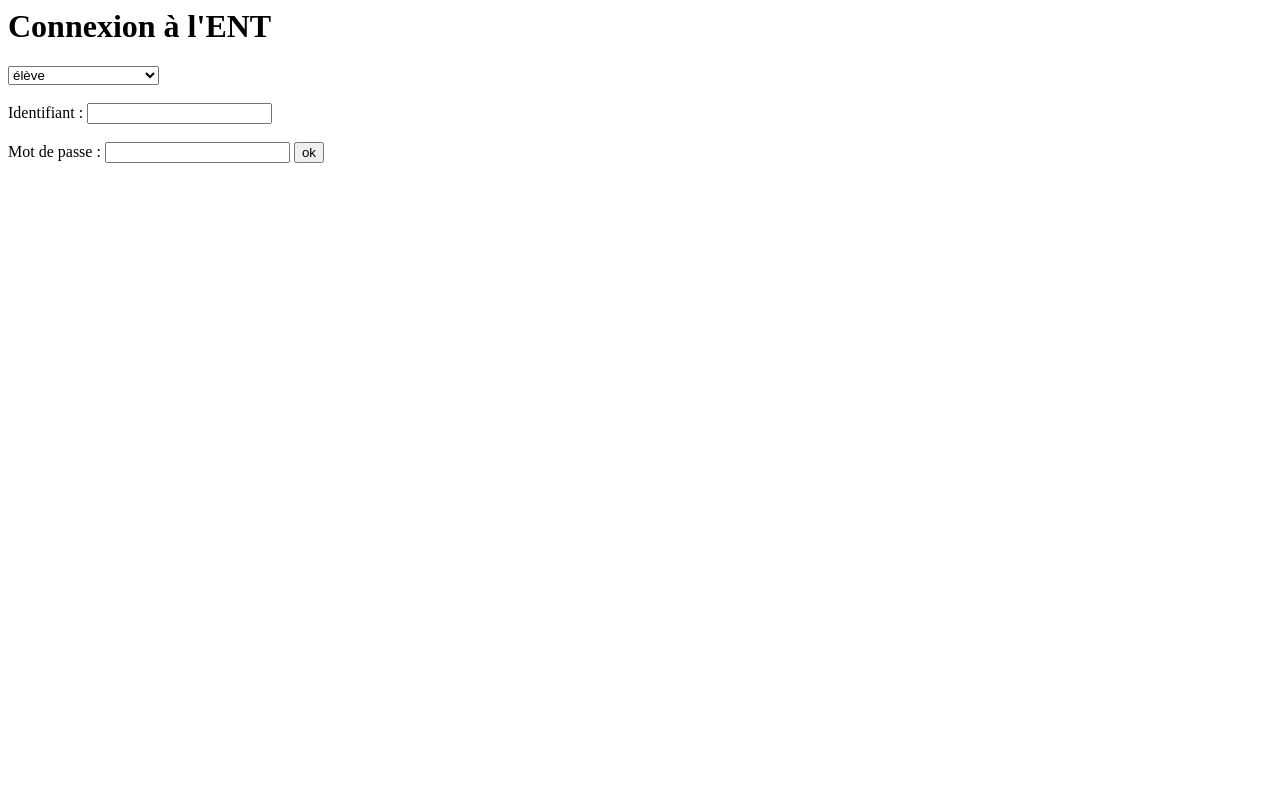
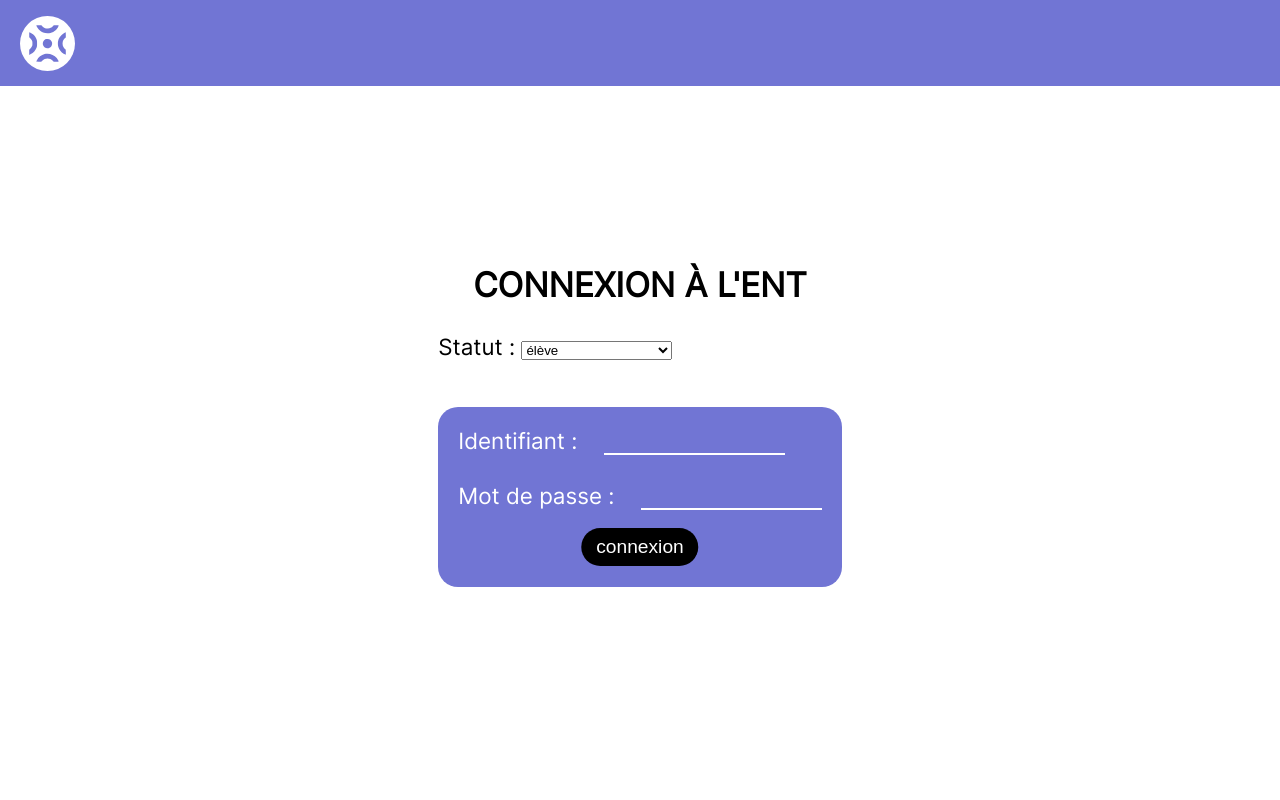
Before and after one commit to sabine-thb/ENT, a PHP site: page / in a window 1280 px wide. Run offline with PHP 8.4, Linux system fonts and the light colour scheme.

Commit message:
connexionOKK

```diff
--- a/accueil.php
+++ b/accueil.php
@@ -9,6 +9,7 @@ $utilisateur=$_SESSION['utilisateur'];
 <head>
     <meta charset="UTF-8">
     <meta name="viewport" content="width=device-width, initial-scale=1.0">
+    <link rel="stylesheet" href="style.css">
     <link rel="stylesheet" href="fonts.css">
     <link rel="stylesheet" href="burger.css">
    <link rel="stylesheet" href="styleAccueil.css">
@@ -77,7 +78,7 @@ $utilisateur=$_SESSION['utilisateur'];
 </header>
     <section class="section1">
         <?php
-        echo"<h1>Bonjour {$utilisateur ['prenom']}</h1> "
+        echo"<h1>Bonjour {$utilisateur ['prenom']}.</h1> "
         ?>
         <p>Bienvenue sur l’espace numérique de travail de l’université Gustave Eiffel.</p>
 </section>
--- a/burger.css
+++ b/burger.css
@@ -8,8 +8,8 @@ header{
 	 position: relative;
 	 width:fit-content;
 	 display: flex;
-	justify-content: center;
-	align-items: center;
+	 justify-content: center;
+	 align-items: center;
 }
  .main-menu, .sub-menu {
 	 display: block;
--- /dev/null
+++ b/connexion.css
@@ -0,0 +1,89 @@
+*::after,*::before {
+    box-sizing: border-box;
+}
+
+section{
+    height:calc(100vh - 86px);
+    display:flex;
+    flex-direction:column;
+    justify-content: flex-start;
+    align-items:center;
+    padding-top:150px;
+    box-sizing: border-box; /*Pourquoi je dois le mettre alors que mis au dessus*/
+}
+
+h1{
+    text-transform: uppercase;
+}
+
+nav{
+    background-color: #7175D4;
+    width:100%;
+    height:86px;
+    display:flex;
+    justify-content: flex-start;
+    align-items: center;
+
+}
+
+.logo {
+    width:55px;
+    height:55px;
+	background-image: url(./img/logoENT.svg);
+	background-size: cover;
+    margin-left:20px;
+
+}
+
+.idMdp{
+    width:fit-content;
+    color:white;
+    background-color: #7175D4;
+    padding:20px 20px 50px 20px;
+    margin:20px;
+    border-radius:20px;
+    position:relative;
+    /* display:flex;
+    flex-direction: column;
+    justify-content: center;
+    align-items: center; */
+}
+
+.labelStatut{
+    padding-left:20px;
+}
+
+.labelForm{
+    padding-right:20px;
+}
+
+.inputIdMdp{
+    background-color: #7175D4;
+    border:0px;
+    border-bottom:2px white solid;
+    color:white;
+}
+
+.connexionButton{
+    color:white;
+    background-color: black;
+    border:0px;
+    border-radius:20px;
+    padding:8px 15px 8px 15px;
+    text-align:center;
+    cursor:pointer;
+    position:absolute;
+    bottom:2px;
+    left: 50%;
+    transform: translate(-50%,-50%);
+}
+
+@media(min-width:600px){
+    body{
+        font-size:1.4rem;
+    }
+
+    .connexionButton{
+        font-size:1.2rem;
+    }
+}
--- a/index.php
+++ b/index.php
@@ -1,38 +1,59 @@
 <?php
 
 ?>
+
+<!DOCTYPE html>
+<html lang="fr">
+<head>
+    <meta charset="UTF-8">
+    <meta name="viewport" content="width=device-width, initial-scale=1.0">
+    <link rel="stylesheet" href="style.css">
+    <link rel="stylesheet" href="fonts.css">
+    <link rel="stylesheet" href="connexion.css">
+    <title>Connexion ENT</title>
 <head>
 	<meta charset="UTF-8">
 </head>
 <body>
+    <nav>
+        <a href="index.php" class="logo"></a>
+    </nav>
     <?php
         if (isset($_GET["err"] )){
             echo "Vous n'avez pas entré le bon login/mdp, ou le rôle que vous avez sélectionné n'est pas attribué.";
         }
-
-
         //SCRIPT POUR ASHER LE MDP POUR LE RETRER ENSUITE DANS LA BDD
         // $mot_de_passe="bebou";
         // $passwordHash=password_hash($mot_de_passe, PASSWORD_DEFAULT);
         // var_dump($passwordHash);
     ?>
 
+    <section>
         <h1>Connexion à l'ENT</h1>
-    <form action="traiteLogin.php" method="get">
-        <select name="role" id="">
+        <form action="traiteLogin.php" method="get" class="formulaire">
+            <label for="statut" class="labelStatut">Statut : </label>
+            <select name="role" id="statut">
                 <option value="élève">élève</option>
                 <option value="professeur">professeur</option>
                 <option value="personnel du CROUS">personnel du CROUS</option>
             </select>
             <br><br>
-        <label for="login">Identifiant :</label>
-        <input id="login" type="text" name="login">
+            <div class="idMdp">
+                <label for="login" class="labelForm">Identifiant :</label>
+                <input id="login" type="text" name="login" class="inputIdMdp">
                 <br>
                 <br>
 
-        <label for="mdp">Mot de passe :</label>
-        <input name="mdp" type="password">
-        <input type="submit" value="ok">
+                <label for="mdp" class="labelForm">Mot de passe :</label>
+                <input name="mdp" type="password" class="inputIdMdp">
+                <br>
+                <br>
+                <input type="submit" value="connexion" class="connexionButton">
+
+            </div>
+
         </form>
+    </section>
 
 </body>
+</html>
--- /dev/null
+++ b/style.css
@@ -0,0 +1,10 @@
+*::after,*::before {
+    box-sizing: border-box;
+}
+
+
+body{
+    margin:0;
+    font-family: "inter", sans-serif;
+    font-size:1rem;
+}
```
Also changed, not shown: crous.php (+17 -0 lines), styleAccueil.css (+0 -33 lines). Lines whose indentation alone changed are shown as unchanged.
